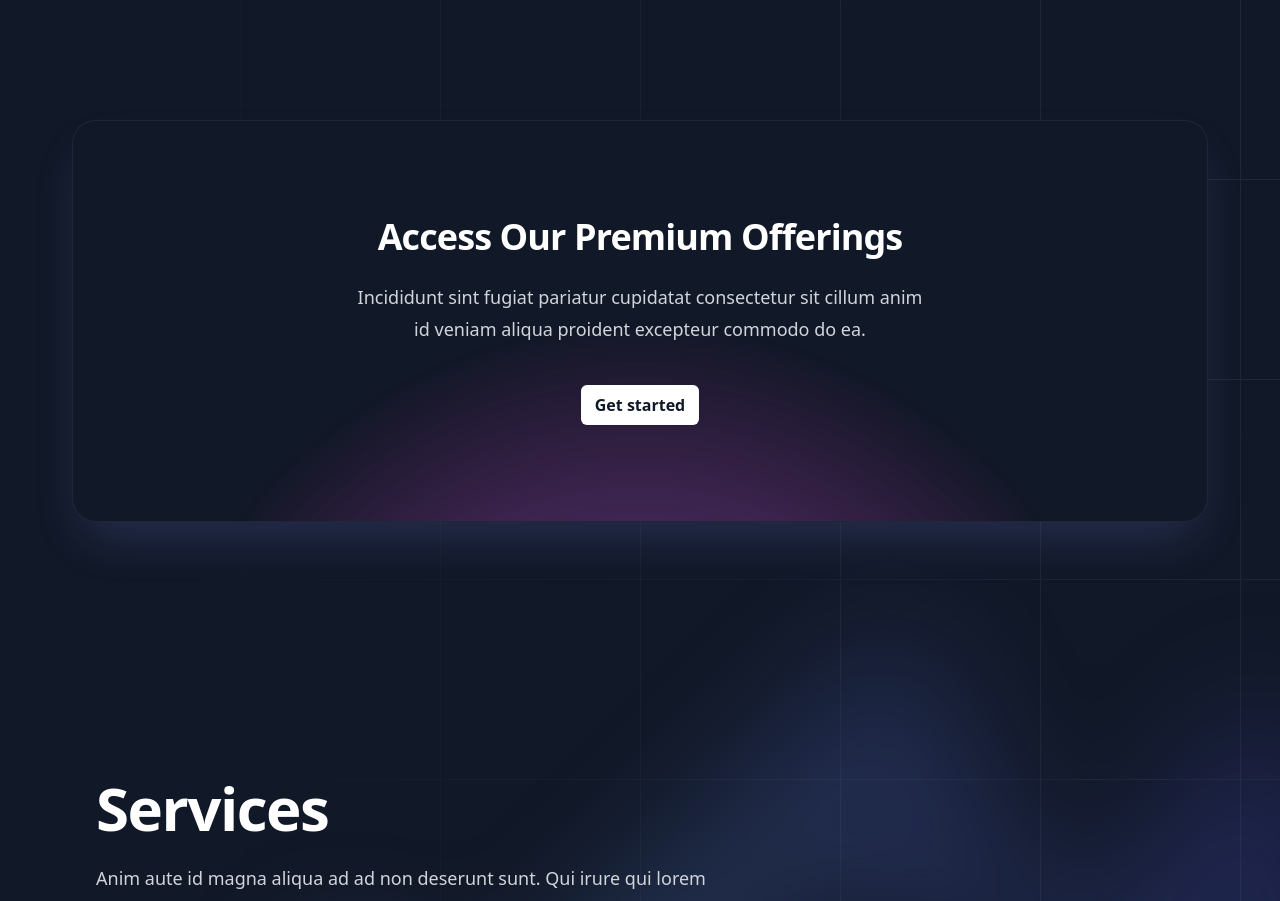
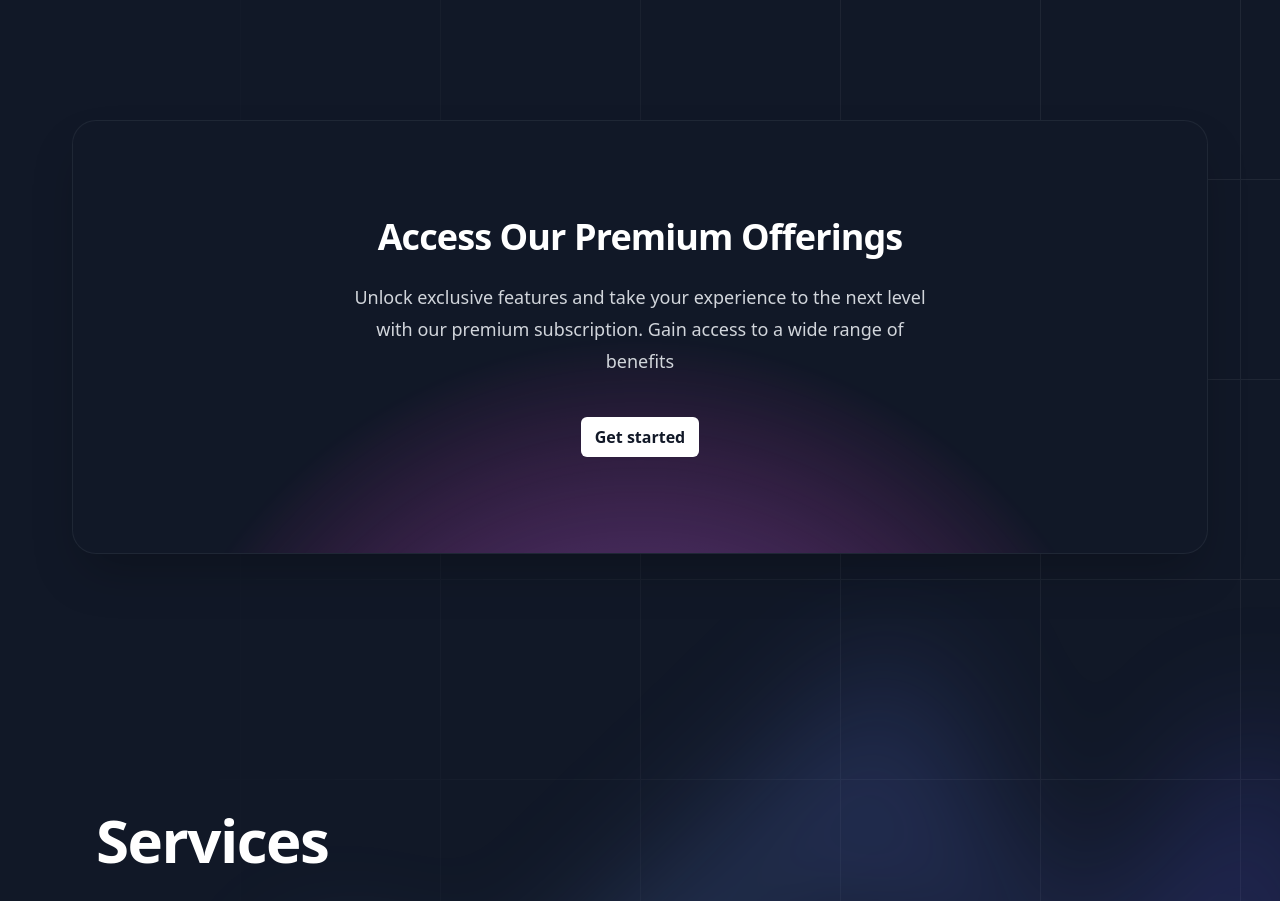
Before and after one commit to Dataphyte/uk-landing, a Next.js app: page / in a window 1280 px wide. Shown: the part 2220-3121 px from the top of the page. Built offline with nearby package versions, Linux system fonts and the light colour scheme.

Commit message:
fix: added sales copy to the premium section

```diff
--- a/src/app/page.js
+++ b/src/app/page.js
@@ -222,13 +222,14 @@ export default function Home() {
       {/* -- PREMIUM OFFERING */}
       {/* -- ##################################### */}
       <div className='mx-auto w-full max-w-[1200px] py-24 sm:px-6 sm:py-32 lg:px-8'>
-        <div className='relative isolate overflow-hidden bg-gray-900 px-6 py-24 text-center shadow-2xl shadow-indigo-400/20 sm:rounded-3xl sm:px-16 border border-gray-400/10'>
+        <div className='relative isolate overflow-hidden bg-gray-900 px-6 py-24 text-center md:shadow-2xl shadow-indigo-400/20 sm:rounded-3xl sm:px-16 border border-gray-400/10'>
           <h2 className='mx-auto max-w-2xl text-4xl font-bold tracking-tight text-white'>
             Access Our Premium Offerings
           </h2>
           <p className='mx-auto mt-6 max-w-xl text-lg leading-8 text-gray-300'>
-            Incididunt sint fugiat pariatur cupidatat consectetur sit cillum
-            anim id veniam aliqua proident excepteur commodo do ea.
+            Unlock exclusive features and take your experience to the next level
+            with our premium subscription. Gain access to a wide range of
+            benefits
           </p>
           <div className='mt-10 flex items-center justify-center gap-x-6'>
             <a
```
